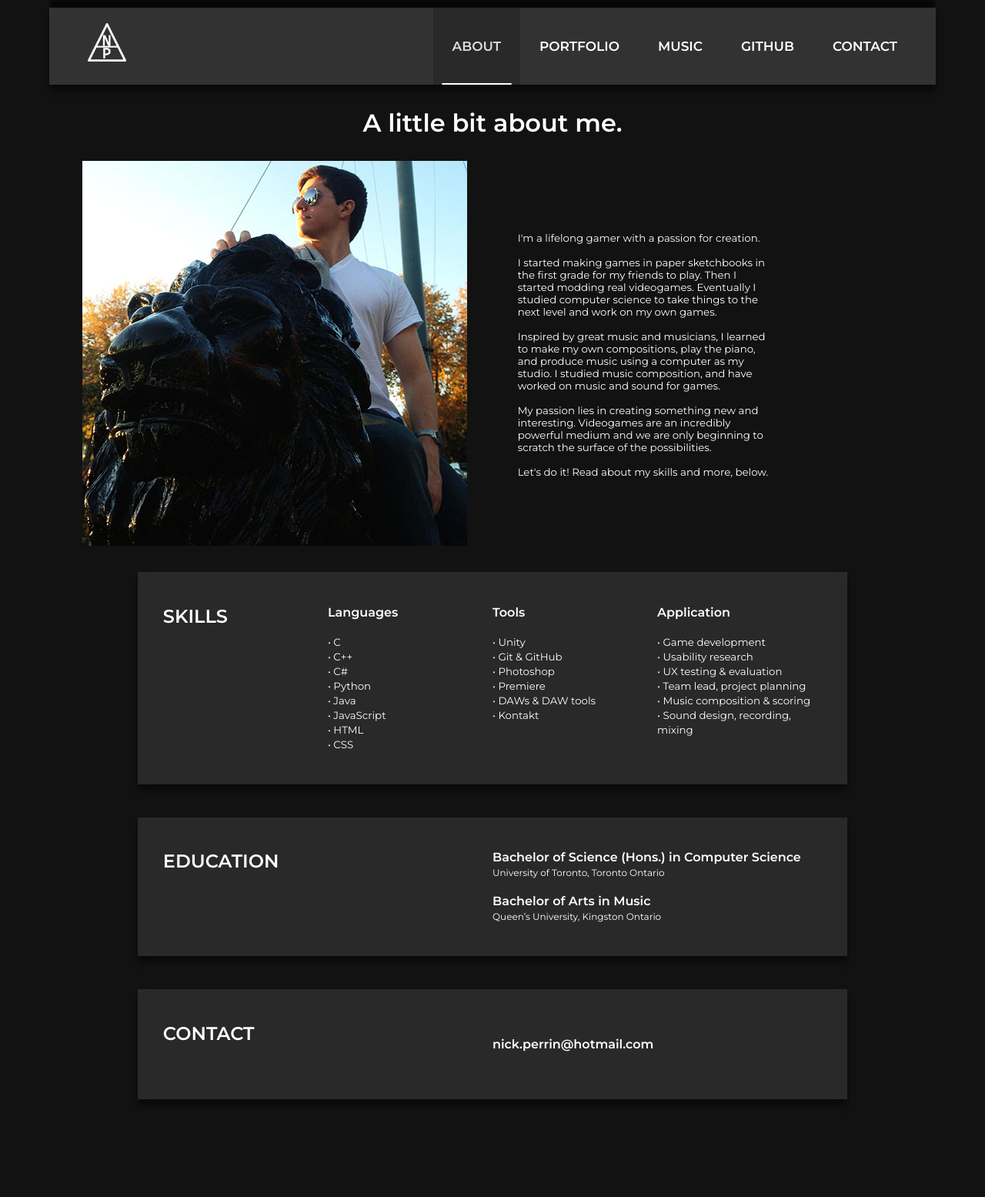
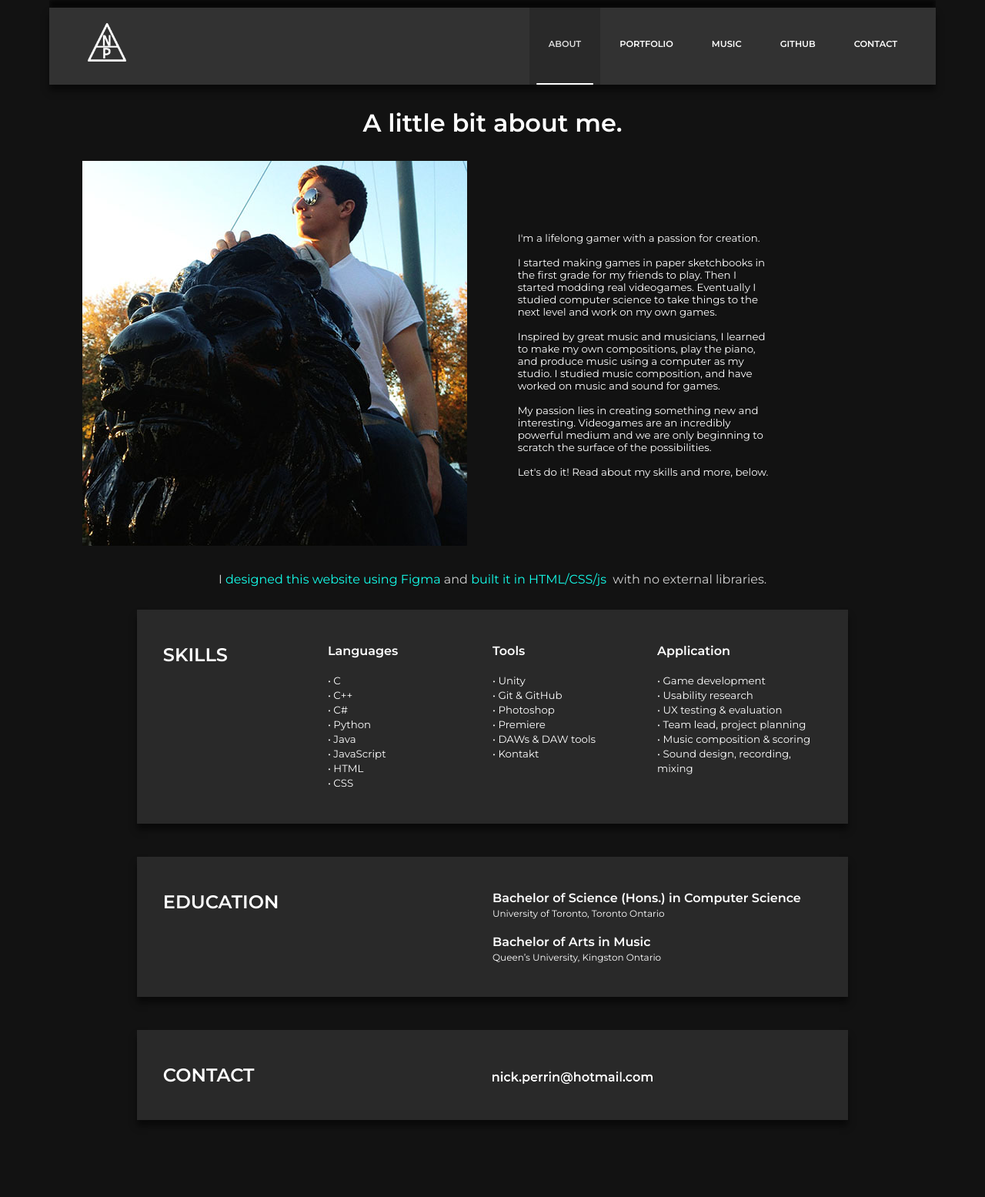
Before and after one commit to NPTP/NPTP.github.io, a PHP site: page /about.html in a window 1280 px wide. Shown: the whole page at 77% size. Before the commit the page ends 1428 px from the top, so only its background shows below. Run offline with PHP 8.4, Linux system fonts and the light colour scheme.

Commit message:
Finish About page, start fixing navbar sizing, update readme with final todo list

```diff
--- a/about.css
+++ b/about.css
@@ -76,3 +76,26 @@
   align-items: flex-start;
   margin-bottom: 0px;
 }
+
+.about-buildnote {
+  animation: 1.4s linear 0s 1 setToTransparent, 0.2s ease-out 1.4s 1 fadeIn;
+  padding: 0px;
+  margin: 2.35vw 0px 2.35vw 0px;
+  list-style: none;
+  display: flex;
+  justify-content: center;
+  align-items: center;
+}
+
+.about-darktext {
+  color: #d0d0d0;
+}
+
+.dummy {
+  opacity: 0;
+}
+
+.contact-img {
+  margin-top: 1.25vh;
+  width: 16.25vw;
+}
--- a/about.html
+++ b/about.html
@@ -17,7 +17,7 @@
             <img src="images/logo.png" width="50" height="50"
           /></a>
         </li>
-        <li class="navlink"><a href="contact.html">CONTACT</a></li>
+        <li class="navlink"><a href="about.html#contact">CONTACT</a></li>
         <li class="navlink">
           <a href="https://github.com/NPTP" target="_blank">GITHUB</a>
         </li>
@@ -56,6 +56,17 @@
       </div>
     </div>
     <!-- END Top blurb section -->
+
+    <div class="about-buildnote">
+      <span class="about-darktext">
+        I&nbsp<a
+          target="_blank"
+          href="https://www.figma.com/file/DJxw5mQICWUH8DLpjCvnoM/NPWeb"
+        >designed this website using Figma</a
+        >&nbspand&nbsp<a target="_blank" href="https://github.com/NPTP/NPTP.github.io">built it in HTML/CSS/js</a>
+        &nbspwith no external libraries.
+      </span>
+    </div>
 
     <div id="cards" class="cards">
 
@@ -133,11 +144,13 @@
               <span class="bold vwtext-36">CONTACT</span></br>
             </div>
             <div class="card-row1-about-col">
-            </br><span class="bold vwtext-24">nick.perrin@hotmail.com</span></br></br>
+              <img class="contact-img" src="images/contact.png" />
             </div>
           </div>
         </div>
       </div>
+
+      <div id="contact" class="dummy">.</br>.</br>.</br></div>
 
     </div>
 
--- a/contact.html
+++ b/contact.html
@@ -17,7 +17,7 @@
           /></a>
         </li>
         <li class="navlink">
-          <a class="active" href="contact.html">CONTACT</a>
+          <a class="active" href="about.html#contact">CONTACT</a>
         </li>
         <li class="navlink">
           <a href="https://github.com/NPTP" target="_blank">GITHUB</a>
--- a/global.css
+++ b/global.css
@@ -131,7 +131,8 @@ a:hover {
   padding-right: 25px;
   padding-left: 25px;
   text-decoration: none;
-  font-size: 17px;
+  /* font-size: 17px; */
+  font-size: 0.89vw;
   font-weight: 600;
   position: relative;
 }
@@ -209,11 +210,16 @@ a:hover {
   align-items: center;
   width: 80%;
   transition: all 0.2s ease-in;
+
+  border-color: #292929;
+  border-style: solid;
+  border-width: 1px;
 }
 
 .card:hover {
   background: #323232;
-  /* border-color: #dddddd; */
+
+  border-color: #5f5f5f;
 }
 
 .card-inner {
--- a/index.html
+++ b/index.html
@@ -17,7 +17,7 @@
             <img src="images/logo.png" width="50" height="50"
           /></a>
         </li>
-        <li class="navlink"><a href="contact.html">CONTACT</a></li>
+        <li class="navlink"><a href="about.html#contact">CONTACT</a></li>
         <li class="navlink">
           <a href="https://github.com/NPTP" target="_blank">GITHUB</a>
         </li>
--- a/music.html
+++ b/music.html
@@ -17,7 +17,7 @@
             <img src="images/logo.png" width="50" height="50"
           /></a>
         </li>
-        <li class="navlink"><a href="contact.html">CONTACT</a></li>
+        <li class="navlink"><a href="about.html#contact">CONTACT</a></li>
         <li class="navlink">
           <a href="https://github.com/NPTP" target="_blank">GITHUB</a>
         </li>
--- a/portfolio.html
+++ b/portfolio.html
@@ -17,7 +17,7 @@
             <img src="images/logo.png" width="50" height="50"
           /></a>
         </li>
-        <li class="navlink"><a href="contact.html">CONTACT</a></li>
+        <li class="navlink"><a href="about.html#contact">CONTACT</a></li>
         <li class="navlink">
           <a href="https://github.com/NPTP" target="_blank">GITHUB</a>
         </li>
```
Also changed, not shown: README.md, images/contact.png (added), 1 other file.
